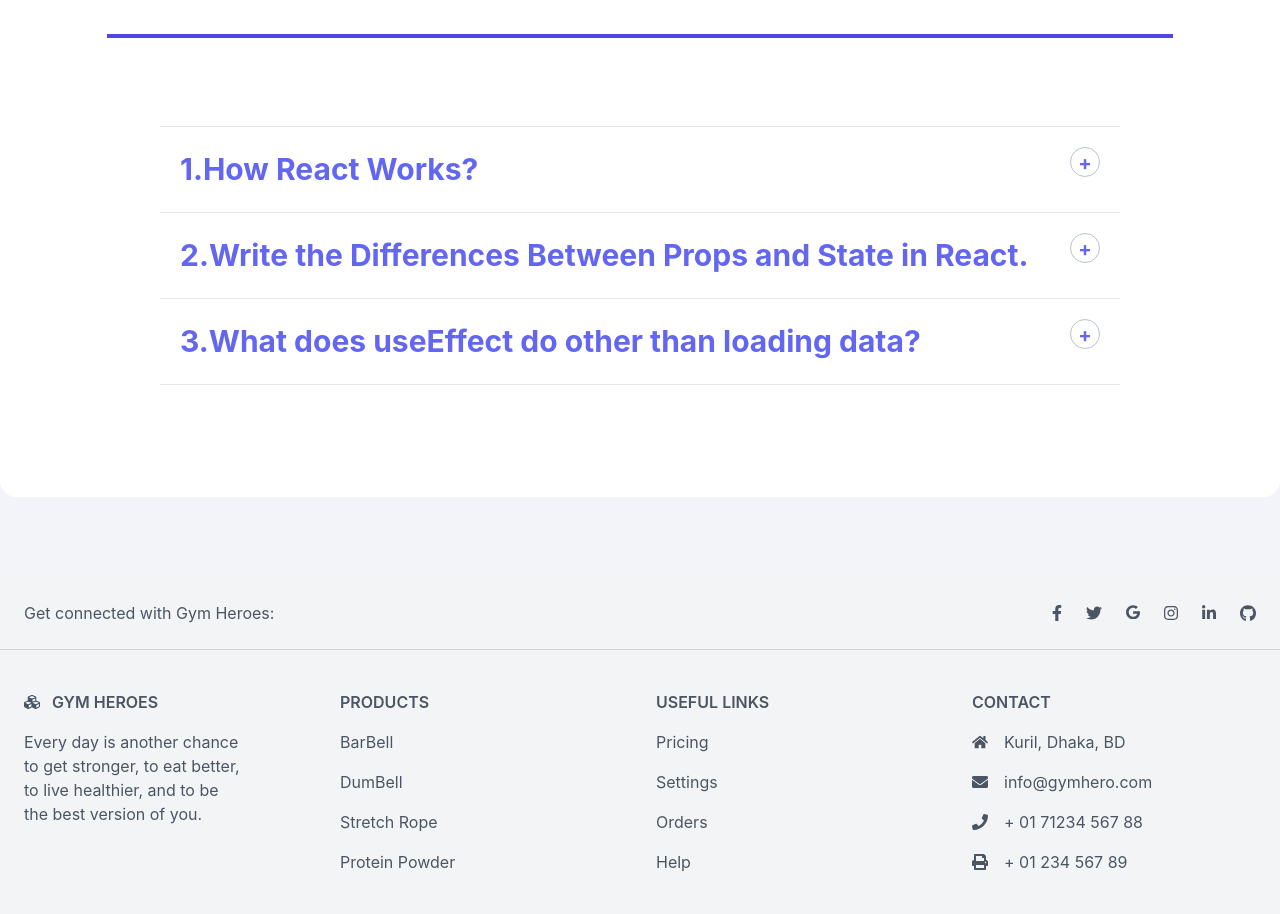
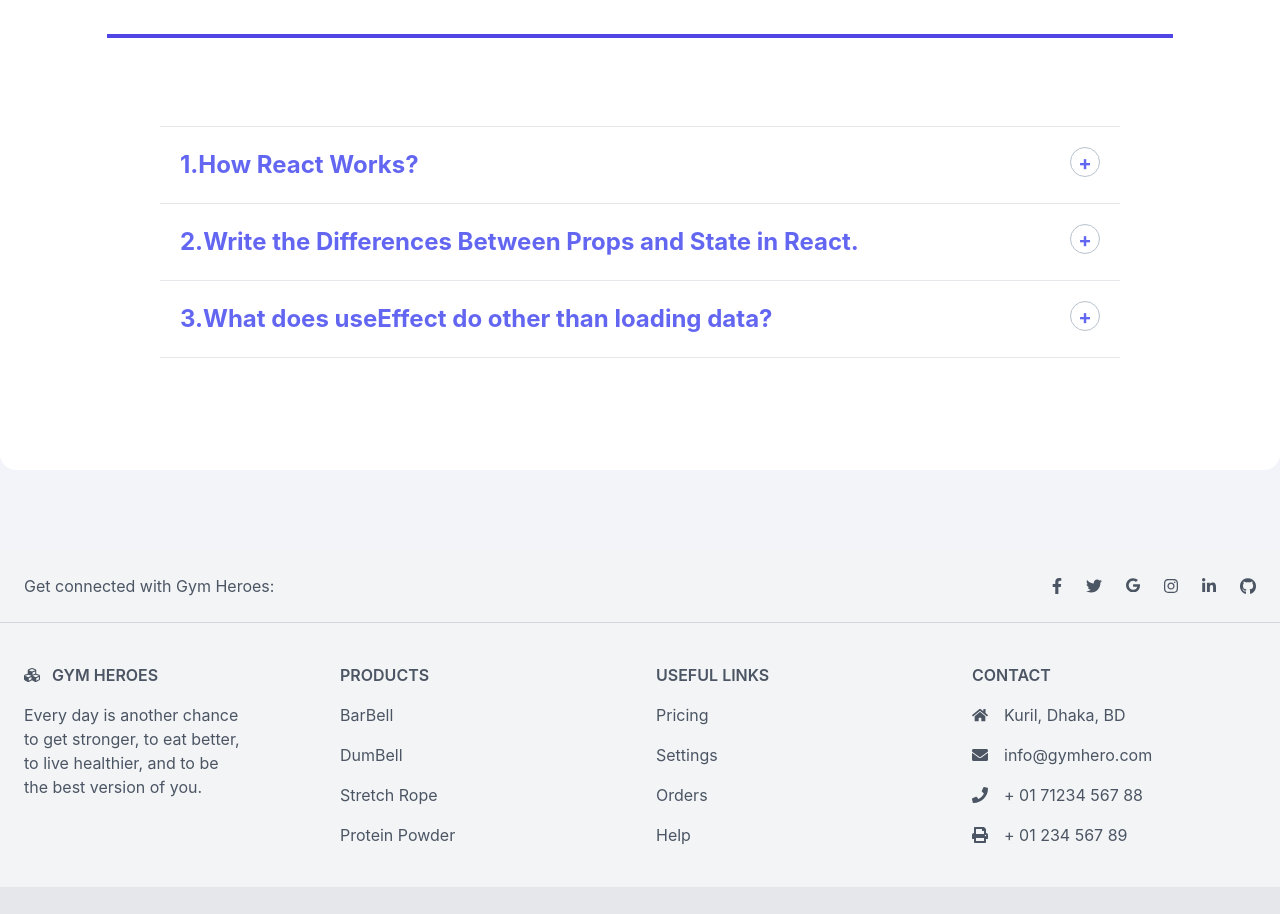
Before and after one commit to Sakibzaman/my-ultra-active-club, a React (Create React App) app: page / in a window 1280 px wide. Shown: the part 1451-2365 px from the top of the page. Built offline with nearby package versions, Linux system fonts and the light colour scheme.

Commit message:
project completed

```diff
--- a/public/index.html
+++ b/public/index.html
@@ -24,7 +24,7 @@
       work correctly both with client-side routing and a non-root public URL.
       Learn how to configure a non-root public URL by running `npm run build`.
     -->
-    <title>React App</title>
+    <title>Gym Heroes</title>
   </head>
   <body>
     <noscript>You need to enable JavaScript to run this app.</noscript>
--- a/src/components/Home/QnA/QnA.js
+++ b/src/components/Home/QnA/QnA.js
@@ -20,13 +20,13 @@ const Qna = () => {
               name="tabs"
             />
             <label
-              className="font-bold text-3xl text-indigo-500  block p-5 leading-normal cursor-pointer"
+              className="font-bold text-2xl text-indigo-500  block p-5 leading-normal cursor-pointer"
               htmlFor="tab-multi-one"
             >
               1.How React Works?
             </label>
             <div className="tab-content overflow-hidden border-l-2 bg-gray-100 border-indigo-500 leading-normal">
-              <p className="p-5 text-xl font-bold">
+              <p className="p-5 text-xl font-semibold">
                 {" "}
                 ReactJS divides the UI into isolated reusable pieces of code
                 known as components. React components work similarly to
@@ -51,13 +51,13 @@ const Qna = () => {
               name="tabs"
             />
             <label
-              className="  text-indigo-500  text-3xl font-bold block p-5 leading-normal cursor-pointer"
+              className="  text-indigo-500  text-2xl font-bold block p-5 leading-normal cursor-pointer"
               htmlFor="tab-multi-two"
             >
               2.Write the Differences Between Props and State in React.
             </label>
             <div className="tab-content overflow-hidden border-l-2 bg-gray-100 border-indigo-500 leading-normal">
-              <p className="p-5 text-xl font-bold">
+              <p className="p-5 text-xl font-semibold">
                 The state is a set of variables that determine the current
                 condition of the component. The state of a component is
                 internal, i.e., defined inside the component and changeable only
@@ -79,13 +79,13 @@ const Qna = () => {
               name="tabs"
             />
             <label
-              className="  text-3xl text-indigo-500 font-bold block p-5 leading-normal cursor-pointer"
+              className="  text-2xl text-indigo-500 font-bold block p-5 leading-normal cursor-pointer"
               htmlFor="tab-multi-three"
             >
               3.What does useEffect do other than loading data?{" "}
             </label>
             <div className="tab-content overflow-hidden border-l-2 bg-gray-100 border-indigo-500 leading-normal">
-              <p className="p-5 text-xl font-bold">
+              <p className="p-5 text-xl font-semibold">
                 By using this Hook, you tell React that your component needs to
                 do something after render. React will remember the function you
                 passed (we’ll refer to it as our “effect”), and call it later
--- a/src/components/Home/QnA/module.QnA.css
+++ b/src/components/Home/QnA/module.QnA.css
@@ -14,7 +14,7 @@
 /* Label formatting when open */
 .tab input:checked + label {
   /*@apply text-xl p-5 border-l-2 border-indigo-500 bg-gray-100 text-indigo*/
-  font-size: 3.5rem;
+  font-size: 1.5rem;
   /*.text-xl*/
   padding: 1.25rem;
   /*.p-5*/
```
Also changed, not shown: src/components/Home/VerticalBar/BreakTime.js (+17 -16 lines).
